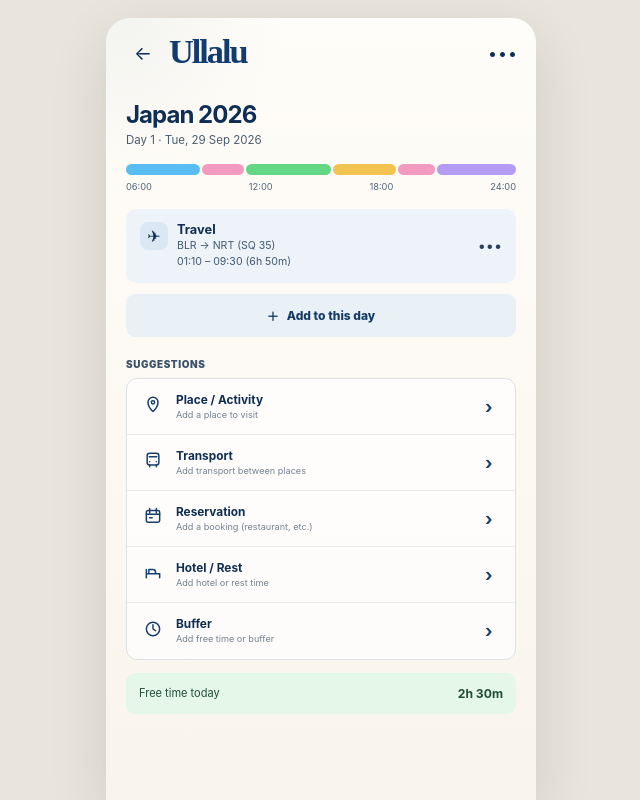
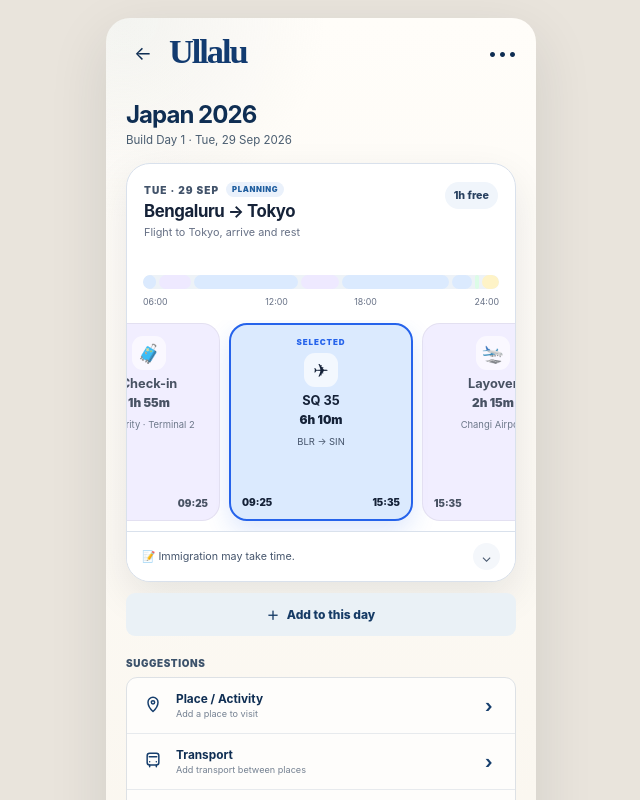
Before and after one commit to brijbh/ullalu, a Next.js app: page /trip/japan-2026/day/1 in a window 1280 px wide. Shown: the top 800 px of the page, without its empty margins (319-959 px from the left). Built offline with nearby package versions, Linux system fonts and the light colour scheme.

Commit message:
feat: use canonical day card while planning

```diff
--- a/app/trip/japan-2026/day/1/page.tsx
+++ b/app/trip/japan-2026/day/1/page.tsx
@@ -1,5 +1,6 @@
 import styles from "../../../../JourneyFlow.module.css";
-import { AppHeader, Signature, SuggestionIcon, sampleSignature } from "../../../../components/JourneyUI";
+import DayCard, { type DayCardSegment } from "../../../../components/DayCard";
+import { AppHeader, SuggestionIcon } from "../../../../components/JourneyUI";
 
 const suggestions = [
   ["place", "Place / Activity", "Add a place to visit"],
@@ -8,6 +9,97 @@ const suggestions = [
   ["rest", "Hotel / Rest", "Add hotel or rest time"],
   ["buffer", "Buffer", "Add free time or buffer"],
 ] as const;
+
+const planningSegments: DayCardSegment[] = [
+  {
+    kind: "travel",
+    icon: "🚗",
+    title: "To BLR Airport",
+    duration: "45m",
+    start: "06:00",
+    end: "06:45",
+    detail: "Home → BLR",
+    weight: .75,
+    width: 138,
+  },
+  {
+    kind: "buffer",
+    icon: "🧳",
+    title: "Check-in",
+    duration: "1h 55m",
+    start: "07:30",
+    end: "09:25",
+    detail: "Security · Terminal 2",
+    weight: 1.92,
+    width: 142,
+  },
+  {
+    kind: "travel",
+    icon: "✈",
+    title: "SQ 35",
+    duration: "6h 10m",
+    start: "09:25",
+    end: "15:35",
+    detail: "BLR → SIN",
+    weight: 6.17,
+    width: 184,
+  },
+  {
+    kind: "buffer",
+    icon: "🛬",
+    title: "Layover",
+    duration: "2h 15m",
+    start: "15:35",
+    end: "17:50",
+    detail: "Changi Airport",
+    weight: 2.25,
+    width: 142,
+  },
+  {
+    kind: "travel",
+    icon: "✈",
+    title: "SQ 12",
+    duration: "6h 20m",
+    start: "17:50",
+    end: "14:10 +1",
+    detail: "SIN → NRT",
+    weight: 6.33,
+    width: 184,
+  },
+  {
+    kind: "travel",
+    icon: "🚆",
+    title: "To hotel",
+    duration: "1h 10m",
+    start: "14:10",
+    end: "15:20",
+    detail: "NRT → Shinjuku",
+    weight: 1.17,
+    width: 146,
+  },
+  {
+    kind: "activity",
+    icon: "🏨",
+    title: "Check-in",
+    duration: "15m",
+    start: "15:20",
+    end: "15:35",
+    detail: "Hotel Gracery",
+    weight: .25,
+    width: 132,
+  },
+  {
+    kind: "free",
+    icon: "◷",
+    title: "Free time",
+    duration: "~1h",
+    start: "15:35",
+    end: "16:35",
+    detail: "Explore nearby",
+    weight: 1,
+    width: 132,
+  },
+];
 
 export default function DayComposerPage() {
   return (
@@ -19,31 +111,22 @@ export default function DayComposerPage() {
           <div className={styles.tripHead}>
             <div>
               <h1>Japan 2026</h1>
-              <p>Day 1 · Tue, 29 Sep 2026</p>
+              <p>Build Day 1 · Tue, 29 Sep 2026</p>
             </div>
           </div>
 
-          <div className={styles.dayTimeline}>
-            <Signature segments={sampleSignature} />
-            <div className={styles.timeLabels}>
-              <span>06:00</span><span>12:00</span><span>18:00</span><span>24:00</span>
-            </div>
+          <div style={{ marginTop: 16 }}>
+            <DayCard
+              mode="planning"
+              dayLabel="TUE · 29 SEP"
+              route="Bengaluru → Tokyo"
+              subtitle="Flight to Tokyo, arrive and rest"
+              freeTime="1h"
+              segments={planningSegments}
+              selectedIndex={2}
+              note="Immigration may take time."
+            />
           </div>
-
-          <article className={styles.segmentCard}>
-            <span className={styles.segmentIcon} aria-hidden="true">✈</span>
-            <div className={styles.segmentCopy}>
-              <strong>Travel</strong>
-              <span>BLR → NRT (SQ 35)</span>
-              <span>01:10 – 09:30 (6h 50m)</span>
-            </div>
-            <button
-              className={styles.moreDots}
-              style={{ border: 0, padding: 0, background: "transparent", cursor: "pointer" }}
-              type="button"
-              aria-label="Travel segment options"
-            >•••</button>
-          </article>
 
           <button className={styles.secondaryButton} type="button"><span aria-hidden="true">＋</span> Add to this day</button>
 
@@ -62,8 +145,8 @@ export default function DayComposerPage() {
           </div>
 
           <div className={styles.freeTime}>
-            <span>Free time today</span>
-            <strong>2h 30m</strong>
+            <span>Calculated free time today</span>
+            <strong>1h</strong>
           </div>
         </div>
       </section>
```
